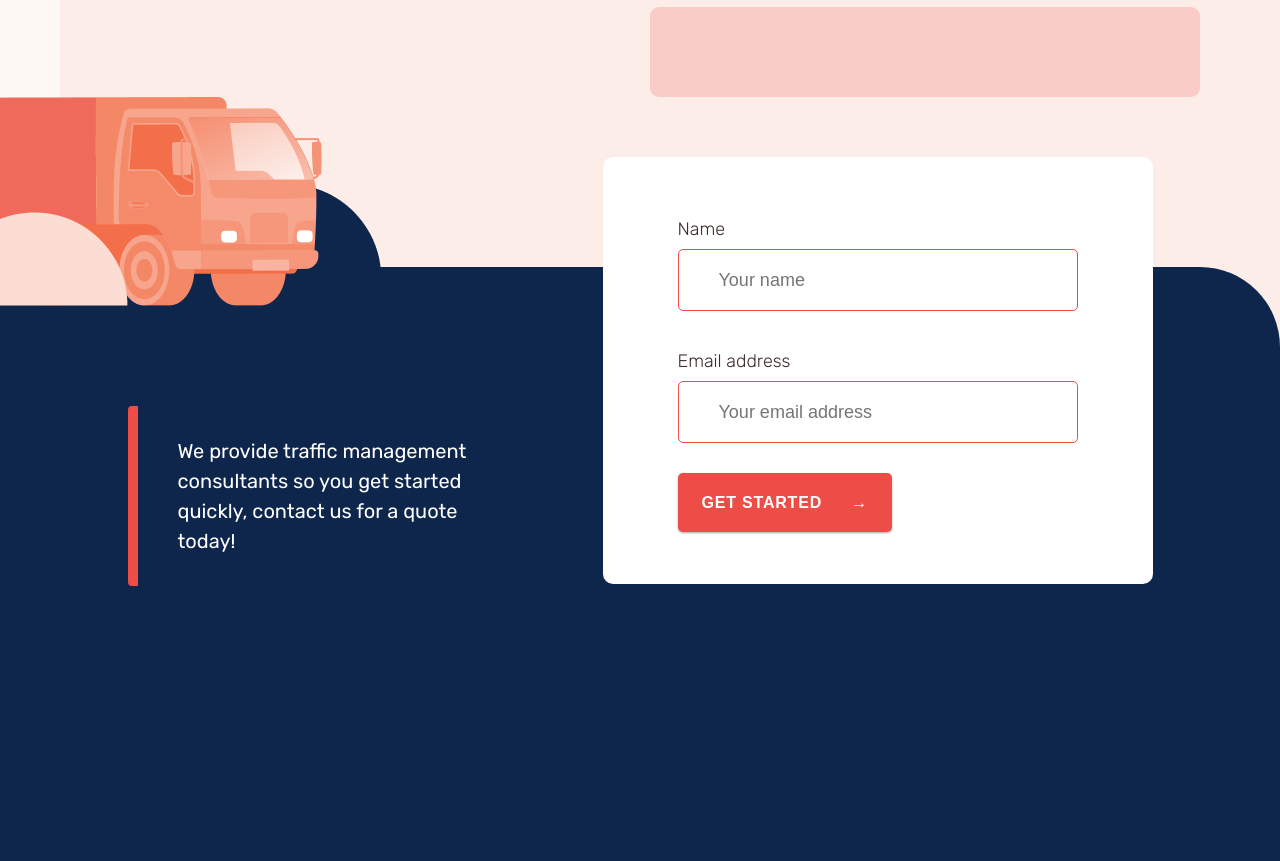
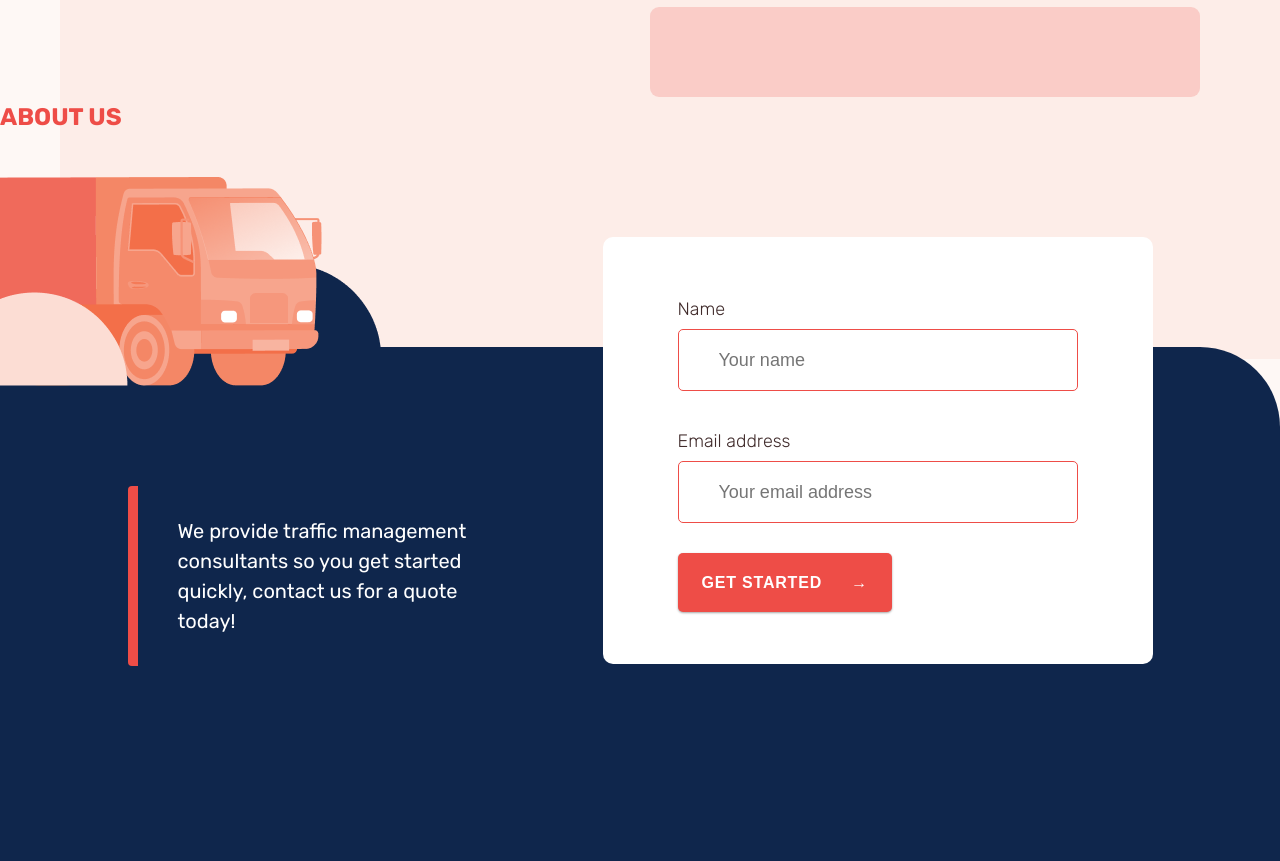
Before and after one commit to Janussz/Traffico, a website: page index.html in a window 1280 px wide. Shown: the part 3598-4459 px from the top of the page. Drawn offline with Linux system fonts and the light colour scheme.

Commit message:
add section

```diff
--- a/index.html
+++ b/index.html
@@ -212,6 +212,14 @@
         </ul>
       </div>
     </section>
+    <section class="testimonials">
+      <div class="testimonials__container">
+        <div class="testimonials__header">
+          <h3 class="h3">ABOUT US</h3>
+          <div class="testimonials__nav"></div>
+        </div>
+      </div>
+    </section>
   </main>
   <footer class="footer">
     <div class="footer__container">
```
